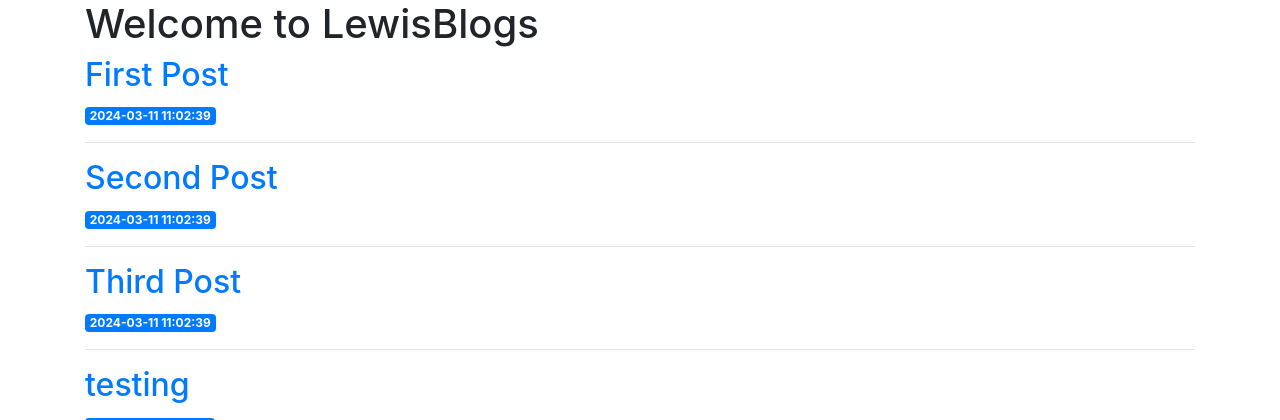
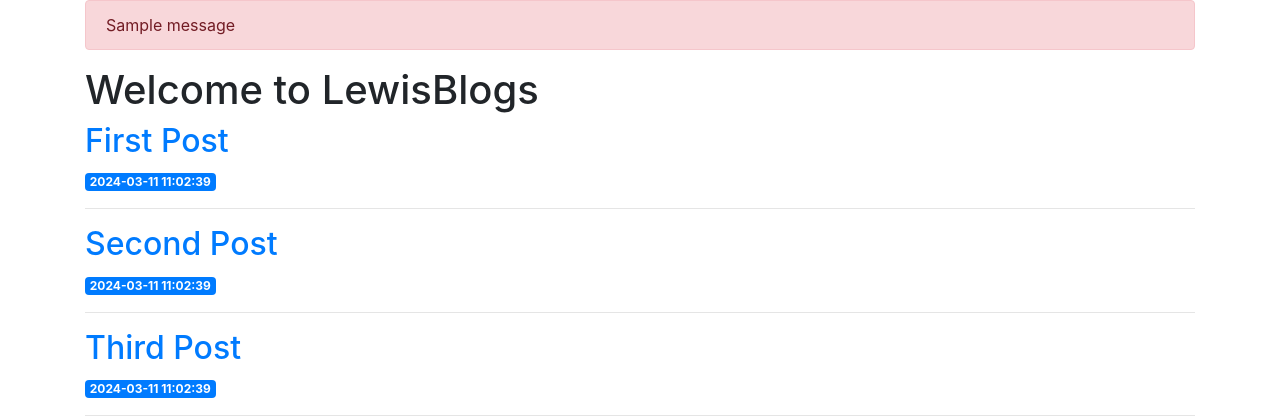
Before and after one commit to lewiswege/FlaskBlog, a Flask app: page / in a window 1280 px wide. Shown: the part 56-476 px from the top of the page. Run offline with Flask 3, Linux system fonts and the light colour scheme; data comes from the database, SQL or seed files in the repository; one stand-in notice (Sample message) is shown; some libraries are stand-ins or nearby versions.

Commit message:
added alert message

```diff
--- a/templates/base.html
+++ b/templates/base.html
@@ -28,7 +28,10 @@
         </div>
     </nav>
     <div class="container">
-        {% block content %} {% endblock %}
+        {% for message in get_flashed_messages() %}
+            <div class="alert alert-danger">{{ message }}</div>
+        {% endfor %}
+      {% block content %} {% endblock %}
     </div>
 
     <!-- Optional JavaScript -->
```
